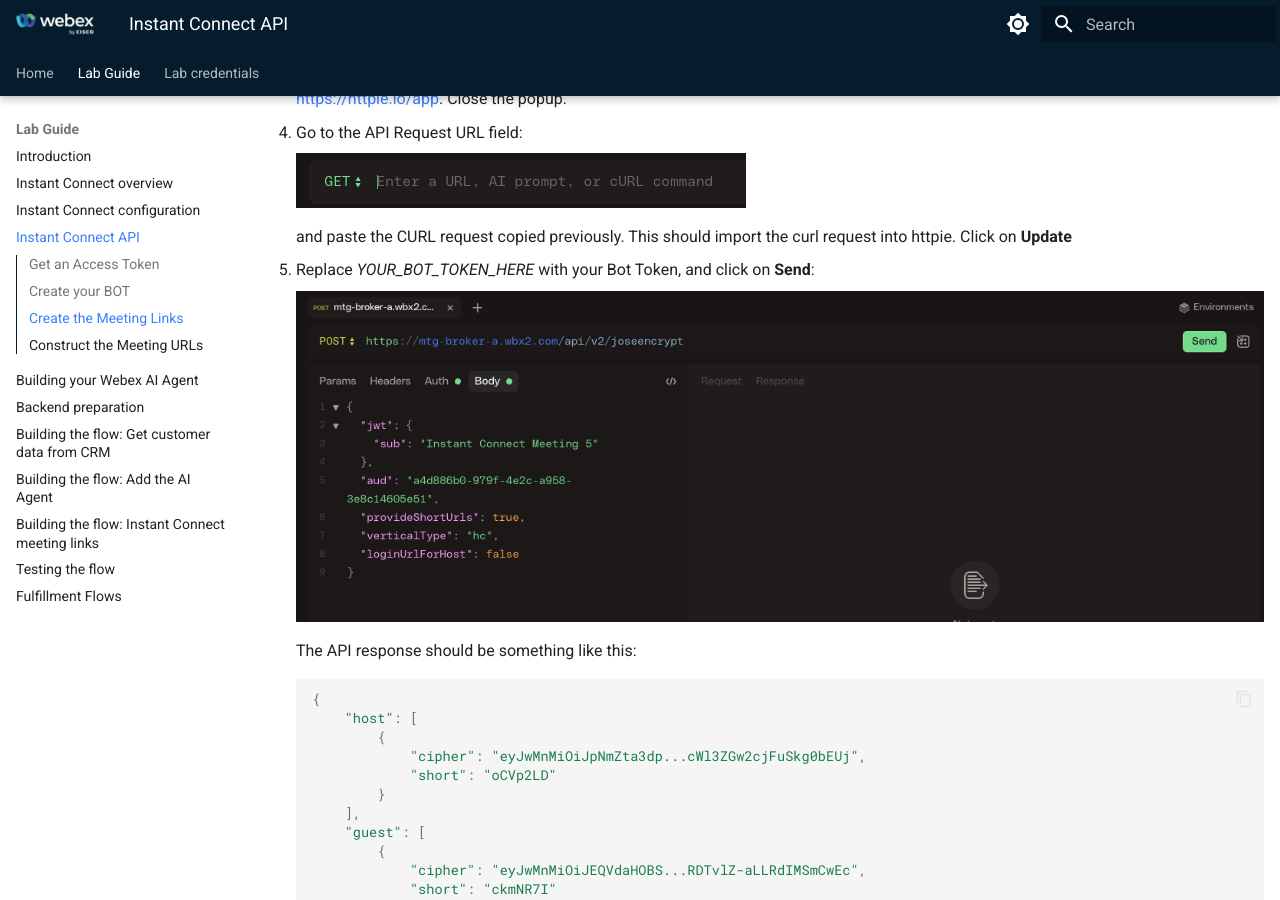
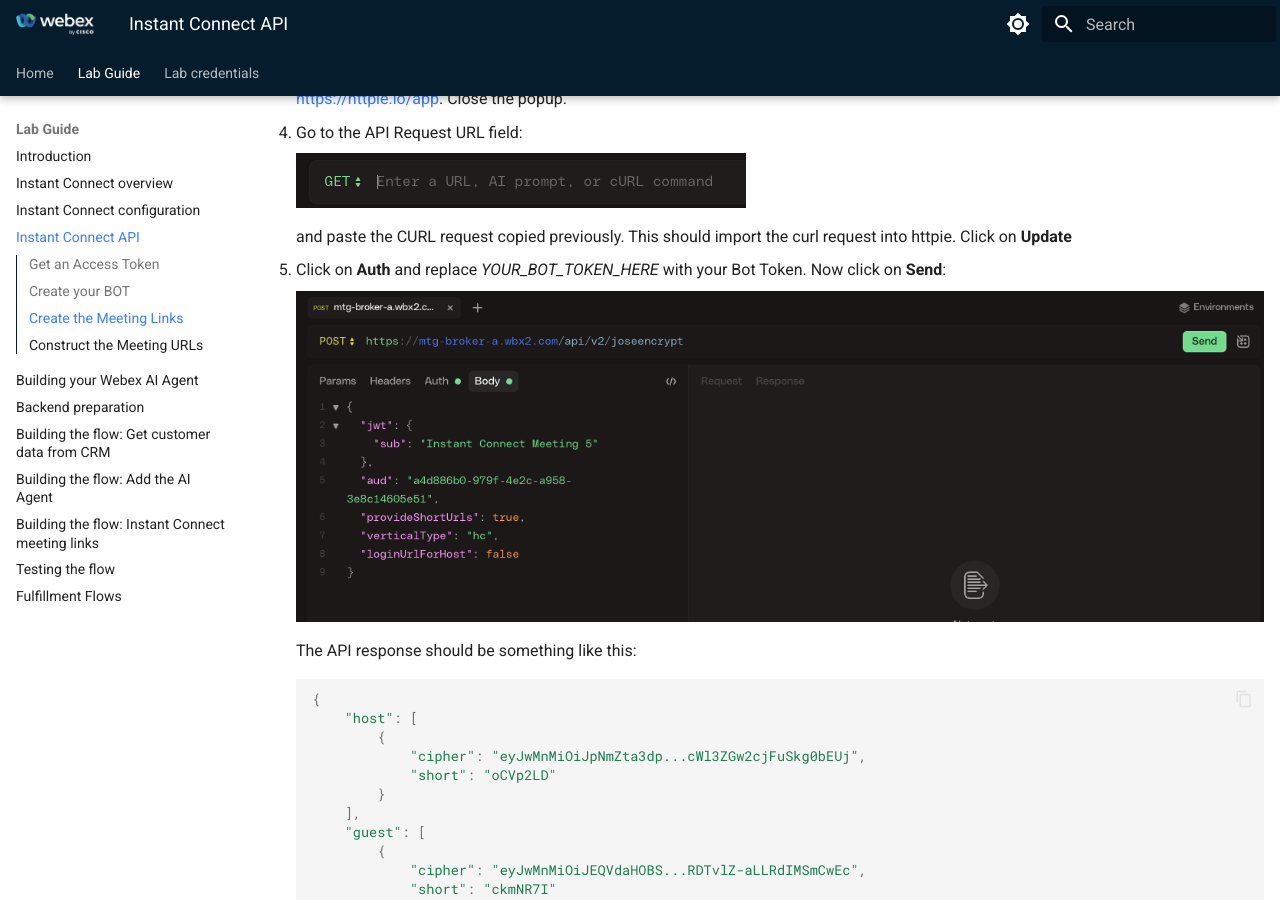
Before and after one commit to WebexCC-SA/LAB-2857, an MkDocs documentation site: the page built from docs/03-instantconnectapi.md, in a window 1280 px wide and 900 px high, scrolled down 1704 px. Built offline with MkDocs 1.6.1 and Material for MkDocs 9.7.7, drawn with Linux system fonts in a browser that asks for light colours.

Commit message:
better httpie instructions IC PI section

```diff
--- a/docs/03-instantconnectapi.md
+++ b/docs/03-instantconnectapi.md
@@ -72,7 +72,7 @@
 
     and paste the CURL request copied previously. This should import the curl request into httpie. Click on **Update**
 
-5. Replace _YOUR_BOT_TOKEN_HERE_ with your Bot Token, and click on **Send**:
+5. Click on **Auth** and replace _YOUR_BOT_TOKEN_HERE_ with your Bot Token. Now click on **Send**:
 
     ![Send API Request with httpie](images/httpie-send.png)
 
```
